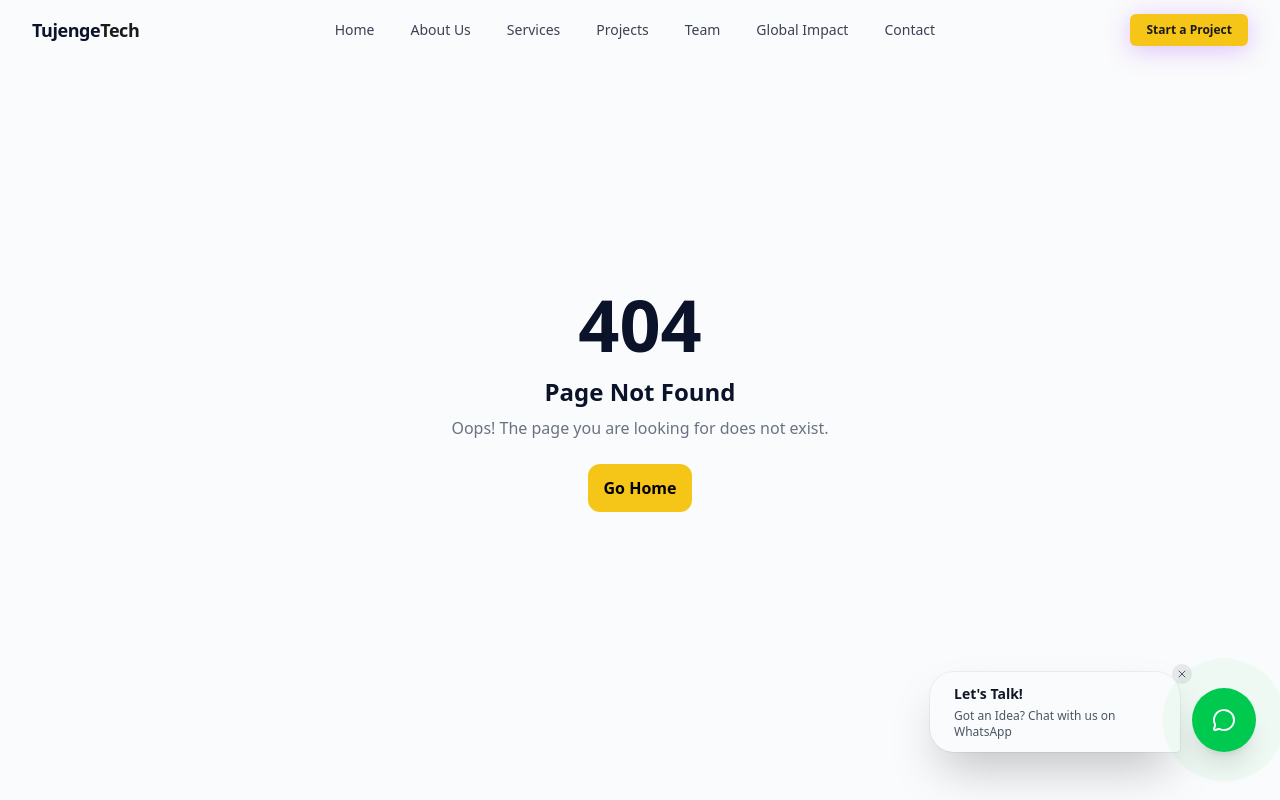
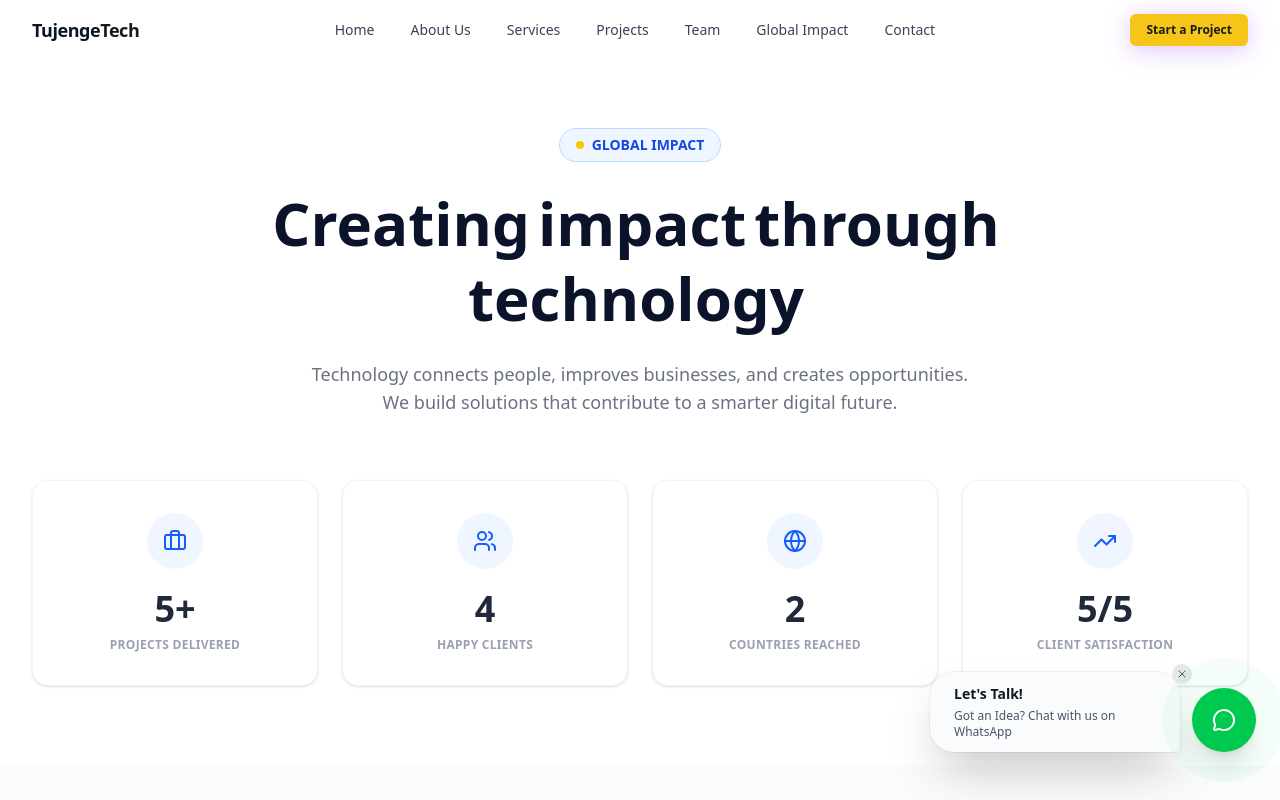
Before and after one commit to tujengetechsolutions/TujengeTechWeb, a Next.js app: page /impact in a window 1280 px wide. Before the commit this address had no page. Built offline with nearby package versions, Linux system fonts and the light colour scheme.

Commit message:
worked on the global impact page

```diff
--- /dev/null
+++ b/app/impact/page.tsx
@@ -0,0 +1,87 @@
+'use client';
+
+import { ScrollReveal } from '@/components/animations/scrollReveal';
+import { TextAnimation } from '@/components/animations/textAnimation';
+import { Briefcase, Users, Globe, TrendingUp } from 'lucide-react';
+
+export default function GlobalImpact() {
+  const stats = [
+    {
+      id: 1,
+      icon: Briefcase,
+      value: '5+',
+      label: 'PROJECTS DELIVERED',
+    },
+    {
+      id: 2,
+      icon: Users,
+      value: '4',
+      label: 'HAPPY CLIENTS',
+    },
+    {
+      id: 3,
+      icon: Globe,
+      value: '2',
+      label: 'COUNTRIES REACHED',
+    },
+    {
+      id: 4,
+      icon: TrendingUp,
+      value: '5/5',
+      label: 'CLIENT SATISFACTION',
+    },
+  ];
+
+  return (
+    <main>
+      {/* Page Header */}
+      <ScrollReveal variant="slideUp">
+        <section className="pt-32 pb-16 px-8 bg-white text-center">
+          <div className="max-w-4xl mx-auto">
+            <span className="inline-flex items-center gap-2 px-4 py-1.5 rounded-full border border-blue-200 bg-blue-50 text-blue-700 text-sm font-semibold mb-6">
+              <span className="w-2 h-2 rounded-full bg-yellow-400" />
+              GLOBAL IMPACT
+            </span>
+
+            <h1 className="text-4xl md:text-6xl font-extrabold mb-6 leading-tight">
+              <TextAnimation text="Creating impact through technology" />
+            </h1>
+
+            <p className="text-lg text-gray-500 max-w-2xl mx-auto">
+              Technology connects people, improves businesses, and creates opportunities.
+              We build solutions that contribute to a smarter digital future.
+            </p>
+          </div>
+        </section>
+      </ScrollReveal>
+
+      {/* Stats Grid */}
+      <ScrollReveal variant="slideUp">
+        <section className="pb-20 px-8 bg-white">
+          <div className="max-w-7xl mx-auto">
+            <div className="grid grid-cols-1 sm:grid-cols-2 lg:grid-cols-4 gap-6">
+              {stats.map((stat, index) => {
+                const Icon = stat.icon;
+                return (
+                  <ScrollReveal key={stat.id} variant="slideUp" delay={index * 0.15}>
+                    <div className="bg-white border border-gray-100 rounded-2xl shadow-sm hover:shadow-lg transition-shadow duration-300 p-8 text-center">
+                      <div className="w-14 h-14 mx-auto mb-5 rounded-full bg-blue-50 flex items-center justify-center">
+                        <Icon className="w-6 h-6 text-blue-600" />
+                      </div>
+                      <div className="text-4xl font-extrabold text-gray-800 mb-2">
+                        {stat.value}
+                      </div>
+                      <div className="text-xs font-semibold tracking-wide text-gray-400">
+                        {stat.label}
+                      </div>
+                    </div>
+                  </ScrollReveal>
+                );
+              })}
+            </div>
+          </div>
+        </section>
+      </ScrollReveal>
+    </main>
+  );
+}
```
